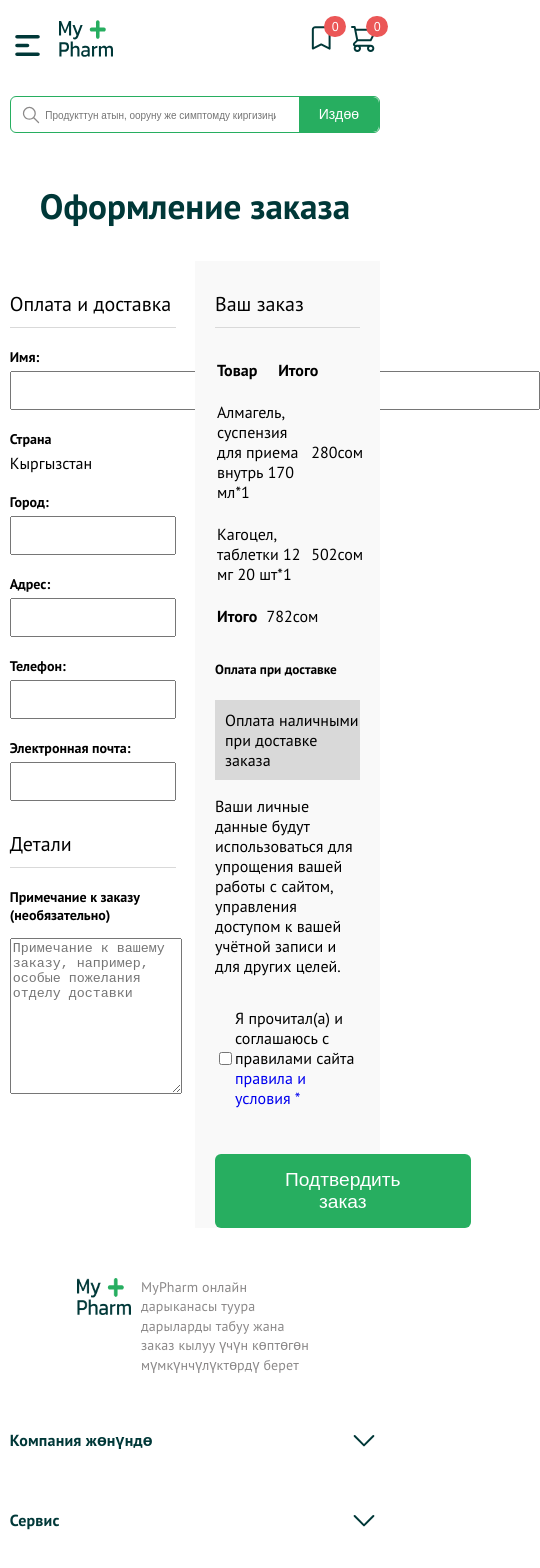
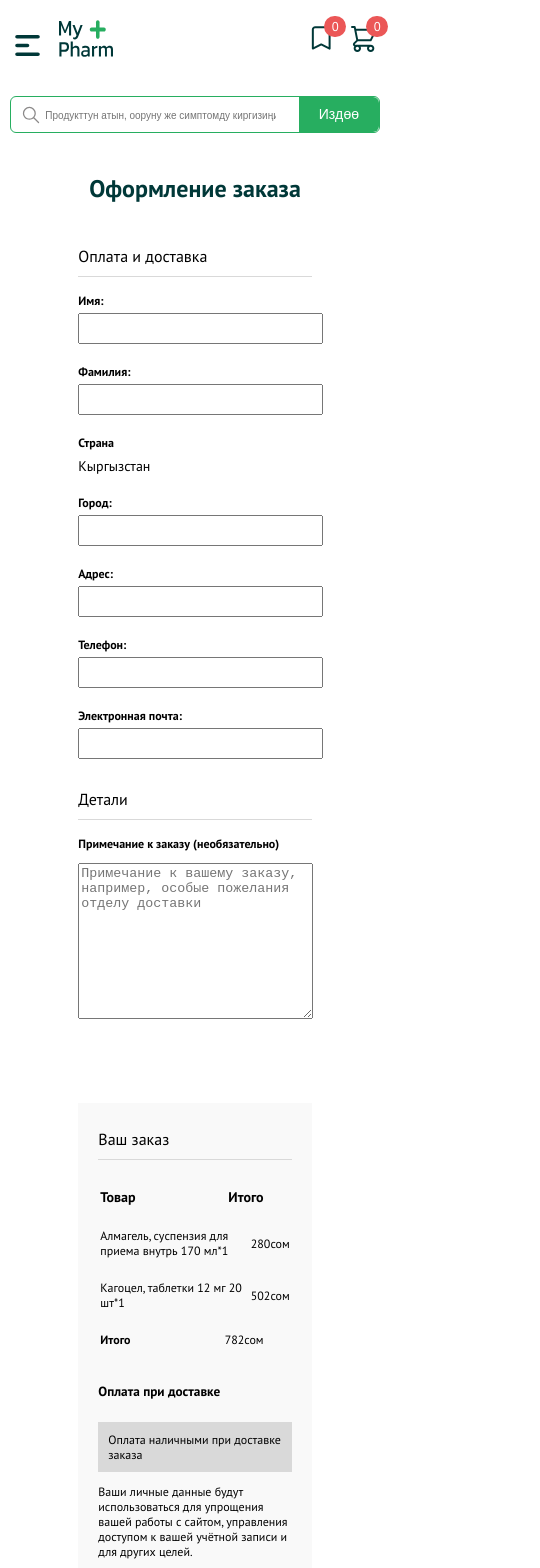
Before and after one commit to AinaSha/my-pharm, a React (Create React App) app: page /orderPage in a window 390 px wide. Shown: the top 1568 px of the page, 540 px wide, since content can reach past the window. Built offline with nearby package versions, Linux system fonts and the light colour scheme.

Commit message:
feat: update order page and add adpative

```diff
--- a/src/components/listOrder/ListOrder.scss
+++ b/src/components/listOrder/ListOrder.scss
@@ -2,7 +2,7 @@
 
 .order-right-side {
   width: 50%;
-  background-color: #F9F9F9;
+  background-color: #f9f9f9;
 
   &__inner {
     padding: 0px 20px;
@@ -12,16 +12,16 @@
     font-size: 1.25rem;
     font-weight: 400;
     padding: 10px 0;
-    border-bottom:  1px solid #D9D9D9;;
+    border-bottom: 1px solid #d9d9d9;
   }
 
   .order-table {
     width: 100%;
-    thead>tr th,
-    tbody>tr td,
-    tfoot>tr td,
-    tfoot>tr th {
-     padding: 10px 0;
+    thead > tr th,
+    tbody > tr td,
+    tfoot > tr td,
+    tfoot > tr th {
+      padding: 10px 0;
     }
 
     thead,
@@ -30,13 +30,13 @@
       width: 110%;
     }
 
-    thead>tr {
+    thead > tr {
       display: flex;
       width: 100%;
       justify-content: space-between;
     }
 
-    tfoot>tr {
+    tfoot > tr {
       display: flex;
       width: 100%;
       justify-content: space-between;
@@ -45,18 +45,22 @@
 
   .pay-conditions {
     padding: 10px 0 10px 10px;
-    background: #D9D9D9;
+    background: #d9d9d9;
   }
 
   .conditions {
     display: flex;
     align-items: center;
+
+    input {
+      margin-right: 10px;
+    }
   }
 
   .order-confirm-btn {
     display: block;
     margin: 0 auto;
-    background: #27AE60;
+    background: #27ae60;
     border-radius: 6px;
     border: none;
     font-size: 1.2rem;
@@ -66,3 +70,46 @@
     margin-top: 30px;
   }
 }
+
+@media (max-width: 1100px) {
+  .order-right-side {
+    width: 70%;
+    margin: 0 auto;
+
+    .order-confirm-btn {
+      margin-bottom: 50px;
+    }
+  }
+}
+
+@media (max-width: 767px) {
+  .order-right-side {
+    .order-confirm-btn {
+      padding: 15px 35px;
+      font-size: 1rem;
+    }
+  }
+}
+
+@media (max-width: 575px) {
+  .order-right-side {
+    h3 {
+      font-size: 1rem;
+    }
+
+    thead,
+    tfoot {
+      font-size: 0.875rem;
+    }
+
+    tbody,
+    tfoot > tr,
+    p  {
+      font-size: 0.75rem;
+    }
+
+    .order-confirm-btn {
+      padding: 8px 35px;
+    }
+  }
+}
--- a/src/components/listOrder/ListOrder.tsx
+++ b/src/components/listOrder/ListOrder.tsx
@@ -48,7 +48,7 @@ export const ListOrder: FC = () => {
           </tfoot>
         </table>
         <h5>Оплата при доставке</h5>
-        <div>
+        <div className="">
           <p className="pay-conditions">Оплата наличными при доставке заказа</p>
           <p>
             Ваши личные данные будут использоваться для упрощения вашей работы с сайтом, управления
--- a/src/components/orderingForm/OrderingForm.tsx
+++ b/src/components/orderingForm/OrderingForm.tsx
@@ -15,11 +15,11 @@ export const OrderingForm: FC = () => {
       <h3>Оплата и доставка</h3>
       <form className="order-form">
         <div className="user-name">
-          <div className="form-item">
+          <div className="form-item user-name__form-item">
             <label htmlFor="">Имя:</label>
             <input className="user-name__input" type="text" />
           </div>
-          <div className="form-item">
+          <div className="form-item user-name__form-item last-name-form">
             <label htmlFor="">Фамилия:</label>
             <input className="user-name__input" type="text" />
           </div>
--- a/src/components/orderingForm/orderingForm.scss
+++ b/src/components/orderingForm/orderingForm.scss
@@ -4,53 +4,44 @@
   width: 45%;
 
   h3,
-  .delivery-details h3{
+  .delivery-details h3 {
     font-size: 1.25rem;
     font-weight: 400;
+    border-bottom: 1px solid #d9d9d9;
     padding: 10px 0;
-    border-bottom:  1px solid #D9D9D9;;
+  }
+
+  label {
+    display: block;
+    font-weight: 700;
+    font-size: 0.875rem;
+    margin-bottom: 5px;
+  }
+
+  .form-item {
+    margin-bottom: 20px;
+
+    input {
+      padding: 10px 6px;
+      width: 97%;
+
+      &:focus {
+        outline-color: $green;
+      }
+    }
   }
 
   .user-name {
     display: flex;
-    align-items: center;
     justify-content: space-between;
 
-    &__input {
-      width: 241px;
-    }
-  }
-
-  input:focus {
-    outline-color: $green;
-  }
-
-  .form-item {
-    display: flex;
-    flex-direction: column;
-    margin-bottom: 20px;
-
-    input {
-      padding: 10px;
-    }
-
-    label {
-      font-weight: 700;
-      font-size: 0.875rem;
-      margin-bottom: 5px;
+    .form-item input {
+      width: 200px;
     }
   }
 
   .country {
-    display: flex;
-    flex-direction: column;
     margin-bottom: 20px;
-
-    label {
-      font-weight: 700;
-      font-size: 0.875rem;
-      margin-bottom: 5px;
-    }
   }
 
   .delivery-details {
@@ -60,7 +51,59 @@
     }
 
     textarea {
-      width: 100%;
+      width: 98%;
     }
   }
 }
+
+@media (max-width: 1100px) {
+  .form-side {
+    width: 70%;
+    margin: 0 auto 80px auto;
+
+    .form-item input {
+      width: 98%;
+    }
+
+    .user-name {
+      display: block;
+
+      .form-item input {
+        width: 98%;
+      }
+    }
+  }
+}
+
+@media (max-width: 575px) {
+  .form-side {
+    h3,
+    .delivery-details h3 {
+      font-size: 1rem;
+    }
+
+    label {
+      font-size: 0.75rem;
+    }
+
+    .form-item {
+      margin-bottom: 20px;
+
+      input {
+        padding: 6px;
+      }
+    }
+
+    .country {
+      span {
+        font-size: 0.875rem;
+      }
+    }
+
+    .delivery-details {
+      p {
+        font-size: 0.75rem
+      }
+    }
+  }
+}
--- a/src/index.scss
+++ b/src/index.scss
@@ -47,7 +47,6 @@ h2 {
   display: none;
 }
 
-
 .link-buttons {
   width: 152px;
   height: 64px;
@@ -58,7 +57,8 @@ h2 {
   position: relative;
   background: $white;
   border: none;
-    box-shadow: 0px 0px 2px rgba(0, 0, 0, 0.02), 0px 0px 10px rgba(0, 0, 0, 0.15), 0px 0px 9px rgba(0, 0, 0, 0.15), 0px 0px 5px rgba(0, 0, 0, 0.15);
+  box-shadow: 0px 0px 2px rgba(0, 0, 0, 0.02), 0px 0px 10px rgba(0, 0, 0, 0.15),
+    0px 0px 9px rgba(0, 0, 0, 0.15), 0px 0px 5px rgba(0, 0, 0, 0.15);
   border-radius: 10px;
 
   .svg {
@@ -87,10 +87,10 @@ h2 {
 }
 
 .link-bascket {
-    background: linear-gradient(90deg, #77e39b 0%, $green 101.57%), #FFFFFF;
+  background: linear-gradient(90deg, #77e39b 0%, $green 101.57%), #ffffff;
 }
 .link-exit {
-    background: linear-gradient(90deg, #f4afaf 0%, $delete 101.57%), #FFFFFF;
+  background: linear-gradient(90deg, #f4afaf 0%, $delete 101.57%), #ffffff;
 }
 
 @media (max-width: 1000px) {
@@ -98,3 +98,11 @@ h2 {
     width: 95%;
   }
 }
+
+@media (max-width: 575px) {
+  h2 {
+    margin-bottom: 1rem;
+    font-size: 1.5rem;
+  }
+
+}
--- a/src/pages/orderPage/orderPage.scss
+++ b/src/pages/orderPage/orderPage.scss
@@ -4,7 +4,15 @@
   }
 
   .order-wrapper {
+    width: 90%;
+    margin: 0 auto;
     display: flex;
     justify-content: space-between;
   }
 }
+
+@media (max-width: 1100px) {
+  .order-wrapper {
+    flex-direction: column;
+  }
+}
```
Lines whose indentation alone changed are shown as unchanged.
